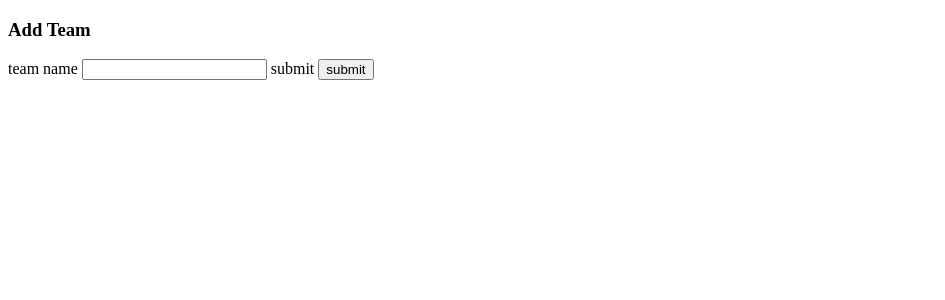
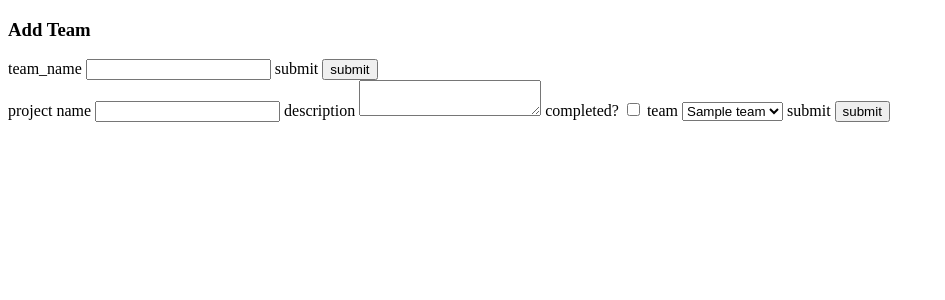
Before and after one commit to Damien580/specsWeek4, a Flask app: page / in a window 1280 px wide. Shown: the top 300 px of the page, without its empty margins (0-945 px from the left). Run offline with Flask 3, Linux system fonts and the light colour scheme; tables that the repository leaves empty hold one stand-in row (values such as "Sample post").

Commit message:
functionality

```diff
--- a/forms.py
+++ b/forms.py
@@ -1,7 +1,17 @@
 from flask_wtf import FlaskForm
-from wtforms import StringField, SubmitField
+from wtforms import StringField, SubmitField, TextAreaField, BooleanField, SelectField
 from wtforms.validators import DataRequired, Length
 
-class TeamForm(FlaskForm): #creates the class of forms for the team table.
-    team_name = StringField('team name', validators=[DataRequired(), Length(min=4, max=255)])
+class TeamForm(FlaskForm): #creates the class of forms for the teams table, inherits properties from FlaskForm.
+    team_name = StringField('team_name', validators=[DataRequired(), Length(min=4, max=255)])
     submit = SubmitField("submit")
+
+class ProjectForm(FlaskForm): #creates class of forms for projects table, inherits from FlaskForm.
+    project_name = StringField('project name', validators=[DataRequired(), Length(min=4, max=255)]) #add an input for the project name.
+    description = TextAreaField('description') #adds an input field for a description.
+    completed = BooleanField('completed?') #adds a boolean check to see if completed.
+    team_selection = SelectField('team')
+    submit = SubmitField('submit')
+
+    def update_teams(self, teams): #takes in the self argument, as well as teams, to update a projects team info.
+        self.team_selection.choices = [ (team.id, team.team_name) for team in teams ] #creates the selections for choosing a projects team(s).
--- a/server.py
+++ b/server.py
@@ -1,21 +1,42 @@
-from flask import Flask, render_template
-from forms import TeamForm
+from flask import Flask, render_template, redirect, url_for
+
+from forms import TeamForm, ProjectForm
+from model import User, Team, Project, connect_to_db
 
 app = Flask(__name__)
 
-app.secret_key = "secret key 69" #creates the secret key used to validate tokens later on.
+app.secret_key = "secret key 69" #creates the secret key used by the token.
+
+user_id = 1
 
 @app.route("/") #route for home page
 def home():
     team_form = TeamForm() #assigns the TeamForm to the team_form variable.
+    project_form = ProjectForm()
+    project_form.update_teams(User.query.get(user_id).teams)
+    return render_template("home.html", team_form = team_form, project_form = project_form) #renders the html template, and inserts the TeamForm and ProjectForm forms.
 
-    return render_template("home.html", team_form = team_form) #renders the html template, and inserts the TeamForm form.
+@app.route("/add-team", methods=["POST"]) #creates the add_team endpoint, as a post method.
+def add_team():
+    team_form = TeamForm() #assigns TeamForm to a variable.
 
+    if team_form.validate_on_submit(): #checks that all form validators are met.
+        print(team_form.team_name.data) #prints data from new team.
+        return redirect(url_for("home")) #redirects to home page
+    else:
+        return redirect(url_for("home"))
 
+@app.route("/add-project", methods=["POST"])
+def add_project():
+    project_form = ProjectForm()
+    project_form.update_teams(User.query.get(user_id).teams)
 
-
-
-
+    if project_form.validate_on_submit():
+        print(project_form.project_name.data)
+        return redirect(url_for("home"))
+    else:
+        return redirect(url_for("home"))
 
 if __name__ == "__main__":
-    app.run(debug = True)
+    connect_to_db(app)
+    app.run(debug = True, port = 8000, host = "localhost")
--- a/templates/home.html
+++ b/templates/home.html
@@ -17,5 +17,21 @@
             {{team_form.submit }} <!--creates the submit button-->
         </form>
     </div>
+
+    <div class="form-container">
+        <form action="{{ url_for('add_project') }}" method="POST">
+            {{ project_form.csrf_token() }}
+            {{ project_form.project_name.label }}
+            {{ project_form.project_name }}
+            {{ project_form.description.label }}
+            {{ project_form.description }}
+            {{ project_form.completed.label }}
+            {{ project_form.completed }}
+            {{ project_form.team_selection.label }}
+            {{ project_form.team_selection }}
+            {{ project_form.submit.label }}
+            {{ project_form.submit }}
+        </form>
+    </div>
 </body>
 </html>
```
Also changed, not shown: model.py (+8 -4 lines).
